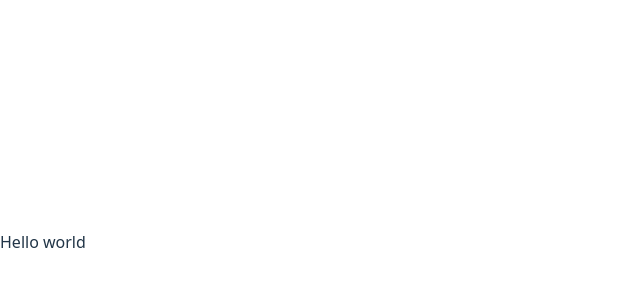
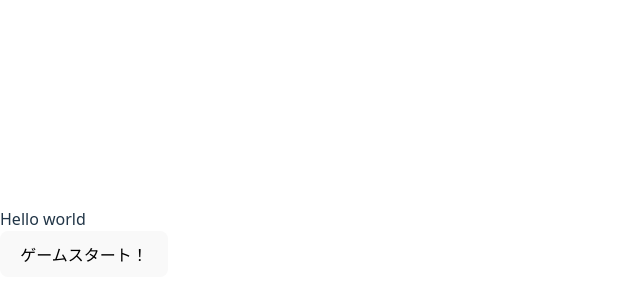
Before and after one commit to Ryoran-ran/React-Ts-Merancholy, a React (Vite) app in the folder melancholy/: page / in a window 1280 px wide. Shown: the part 158-458 px from the top of the page, without its empty margins (0-640 px from the left). Built offline with nearby package versions, Linux system fonts and the light colour scheme.

Commit message:
feat:メニューの設定(カード枚数)をプレイ画面に反映

```diff
--- a/melancholy/src/components/GameMenu.tsx
+++ b/melancholy/src/components/GameMenu.tsx
@@ -1,10 +1,30 @@
+import { useState } from 'react'
+import {useLocation ,useNavigate } from 'react-router-dom'
+import type { GameRule } from "../types/Card"
 
 
 function AppGameMenu() {
+    const navigate = useNavigate()
+    const location = useLocation()
+    const settings = (location.state ?? {}) as GameRule
+
+    const [cards ,setCards] = useState(settings.cards ?? 8)
+    const [limitFlipped ,setLimitFlipped] = useState(settings.limitFlipped ?? 2)
 
     return (
         <>
             <div>Hello world</div>
+            <button onClick={
+                () =>
+                navigate('/play', {
+                    state: {
+                        cards,
+                        limitFlipped,
+                    },
+                })
+            }>
+            ゲームスタート！
+            </button>
         </>
     )
 
--- a/melancholy/src/components/GamePlay.tsx
+++ b/melancholy/src/components/GamePlay.tsx
@@ -2,12 +2,21 @@ import { useEffect, useState } from "react"
 import Card from "./Card"
 import { createCards ,clearCheck ,turnPrev } from "../utils/createCards"
 import message from "../message/ja.json"
+import type { GameRule } from "../types/Card"
+import { useLocation } from 'react-router-dom'
+
 
 function AppGamePlay() {
-  const cardNumber = 10
+  // const navigate = useNavigate()
+
+  const location = useLocation()
+  const settings = (location.state ?? {}) as GameRule
+
+  const cardNumber = settings.cards ?? 4
 
   const [cards, setCards] = useState(createCards(cardNumber))
-  const [limitFlipped] = useState(2)
+  const [limitFlipped] = useState(settings.limitFlipped ?? 2)
+
   const [isChecking, setIsChecking] = useState(false)
   const [turn ,setTurn] = useState(1)
   const [isClear ,setIsClear] = useState(false)
--- a/melancholy/src/types/Card.ts
+++ b/melancholy/src/types/Card.ts
@@ -4,3 +4,8 @@ export type CardType = {
   isFlipped: boolean
   isMatched: boolean
 }
+
+export type GameRule = {
+  cards: number
+  limitFlipped: number
+}
```
